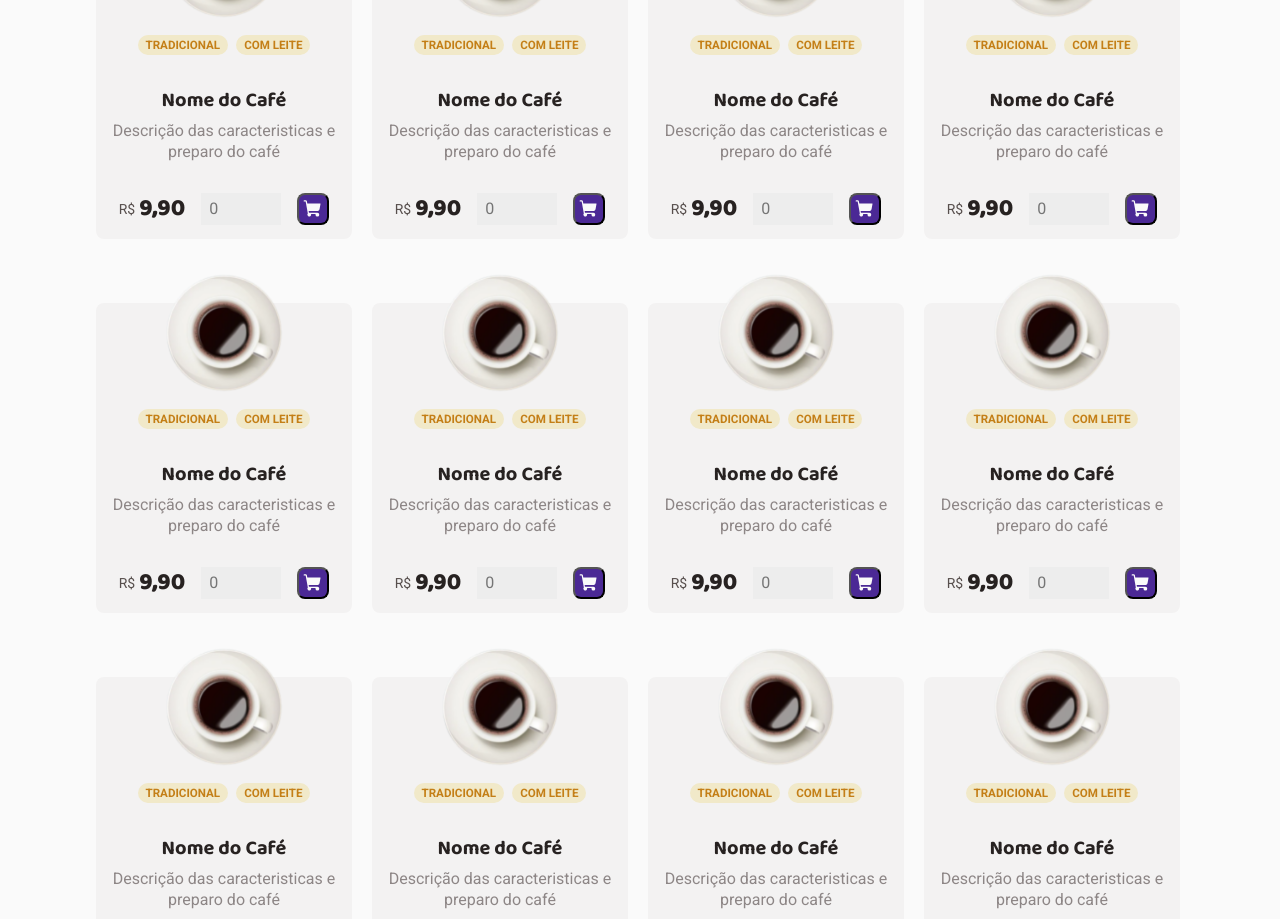
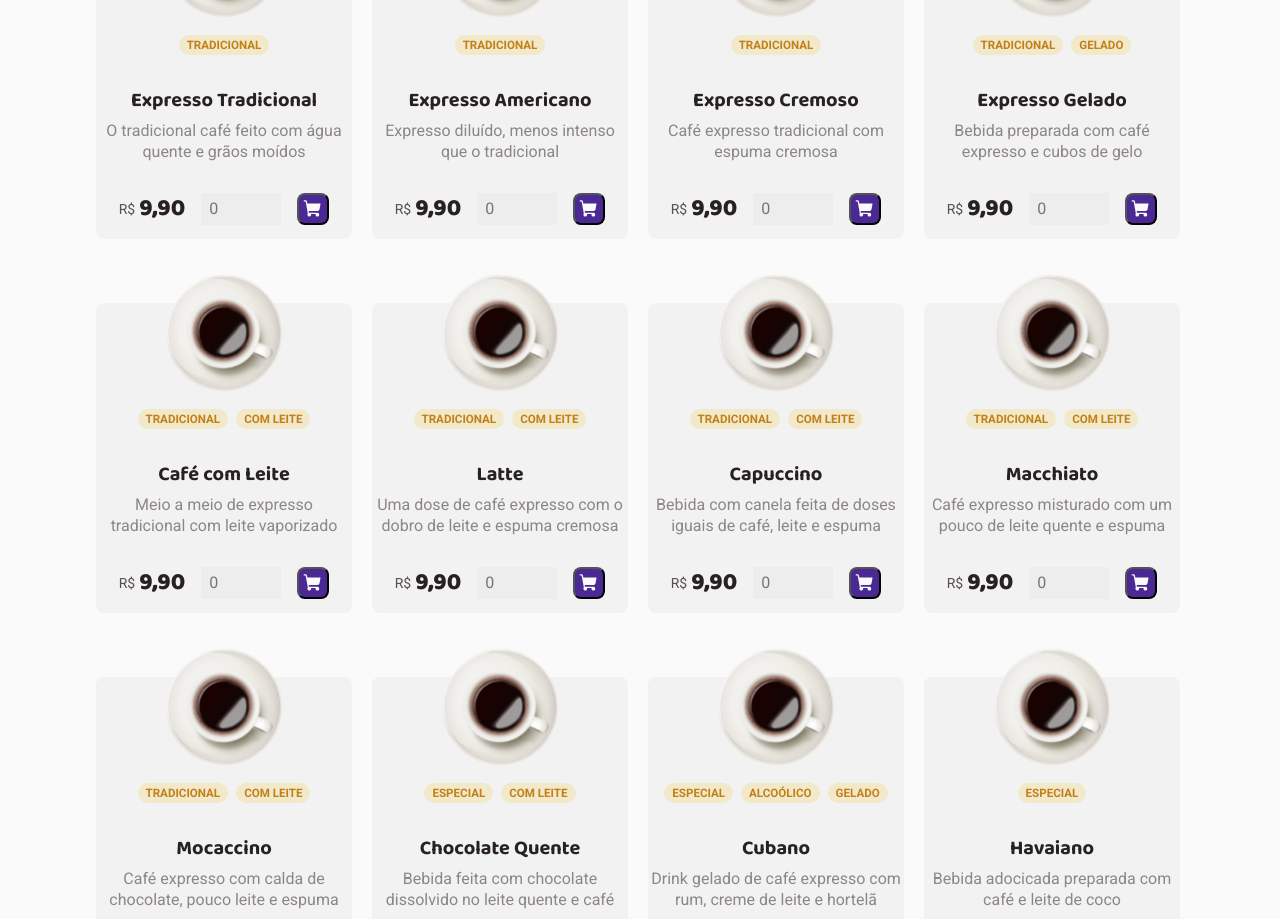
Before and after one commit to pHenrymelo/Rocketseat-React-desafio-2-cofeeDelivery, a React (Vite) app: page / in a window 1280 px wide. Shown: the part 873-1792 px from the top of the page. Built offline with nearby package versions, Linux system fonts and the light colour scheme.

Commit message:
feat: add iterate coffee card component from dataset

```diff
--- a/src/pages/Home/components/CoffeeCard/index.tsx
+++ b/src/pages/Home/components/CoffeeCard/index.tsx
@@ -1,18 +1,18 @@
 import { CoffeeCardActions, CoffeeCardContainer, CoffeeCardInfo, CoffeeCardTags } from "./styles";
-import coffeeImg from '../../../../assets/Type=Americano.svg'
 import { ShoppingCart } from "phosphor-react";
+import coffeePicture from '../../../../assets/Type=Americano.svg'
+import { Coffee } from '../../index'
 
-export function CoffeeCard() {
+export function CoffeeCard({id, description, name, picture, tags}:Coffee) {
   return(
-    <CoffeeCardContainer>
-      <img src={coffeeImg}/>
+    <CoffeeCardContainer key={id}>
+      <img src={coffeePicture}/>
       <CoffeeCardTags>
-        <span>TRADICIONAL</span>
-        <span>COM LEITE</span>
+        { tags.map((tag) => <span> {tag} </span>) }
       </CoffeeCardTags>
       <CoffeeCardInfo>
-        <h3>Nome do Café</h3>
-        <p>Descrição das caracteristicas e preparo do café</p>
+        <h3>{name}</h3>
+        <p>{description}</p>
       </CoffeeCardInfo>
 
       <CoffeeCardActions>
--- a/src/pages/Home/index.tsx
+++ b/src/pages/Home/index.tsx
@@ -1,7 +1,19 @@
 import { Coffee, Package, ShoppingCart, Timer } from 'phosphor-react'
 import { BannerIconsContainer, BannerTextContainer, CoffeeMenu, CoffeeMenuContainer, HomeBanner, HomeContainer } from './styles'
 import cover from '../../assets/cover.svg'
+import data from '../../dataset/data.json'
 import { CoffeeCard } from './components/CoffeeCard'
+import { z } from 'zod'
+
+const coffeeSchema = z.object({
+    id: z.number(),
+    name: z.string(),
+    description: z.string(),
+    picture: z.string(),
+    tags: z.array(z.string())
+  })
+
+export type Coffee = z.infer <typeof coffeeSchema>
 
 export function Home() {
     return(
@@ -36,20 +48,7 @@ export function Home() {
             <CoffeeMenuContainer>
                 <h2>Nossos cafés</h2>
                 <CoffeeMenu>
-                    <CoffeeCard />
-                    <CoffeeCard />
-                    <CoffeeCard />
-                    <CoffeeCard />
-                    <CoffeeCard />
-                    <CoffeeCard />
-                    <CoffeeCard />
-                    <CoffeeCard />
-                    <CoffeeCard />
-                    <CoffeeCard />
-                    <CoffeeCard />
-                    <CoffeeCard />
-                    <CoffeeCard />
-                    <CoffeeCard />
+                    {data.map((Coffee) => (<CoffeeCard id={Coffee.id} name={Coffee.name} description={Coffee.description} picture={Coffee.picture} tags={Coffee.tags} />))}
                 </CoffeeMenu>
             </CoffeeMenuContainer>
         </HomeContainer>
```
